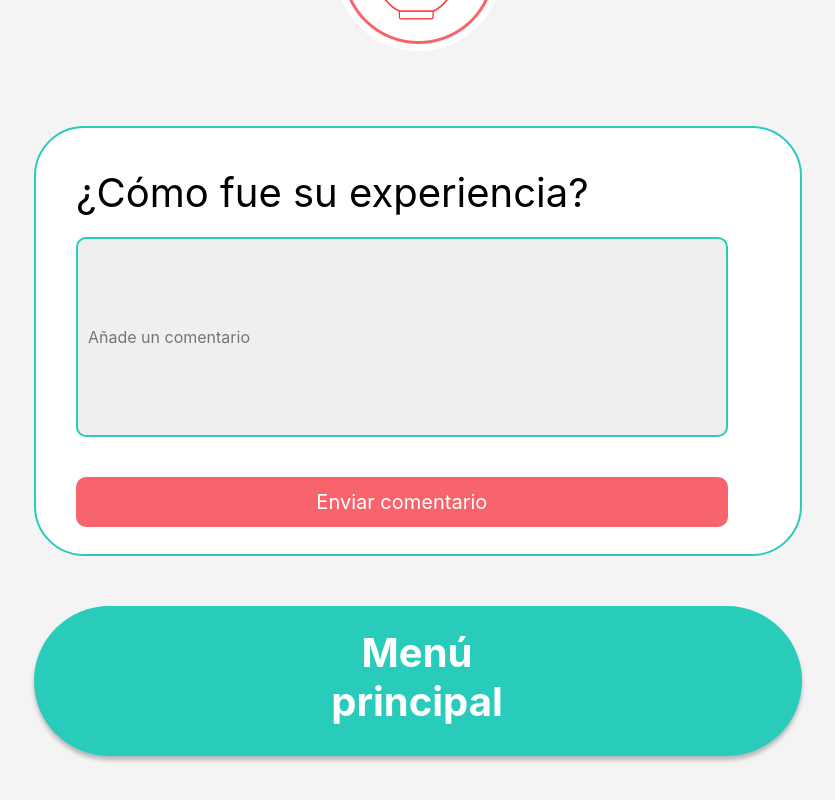
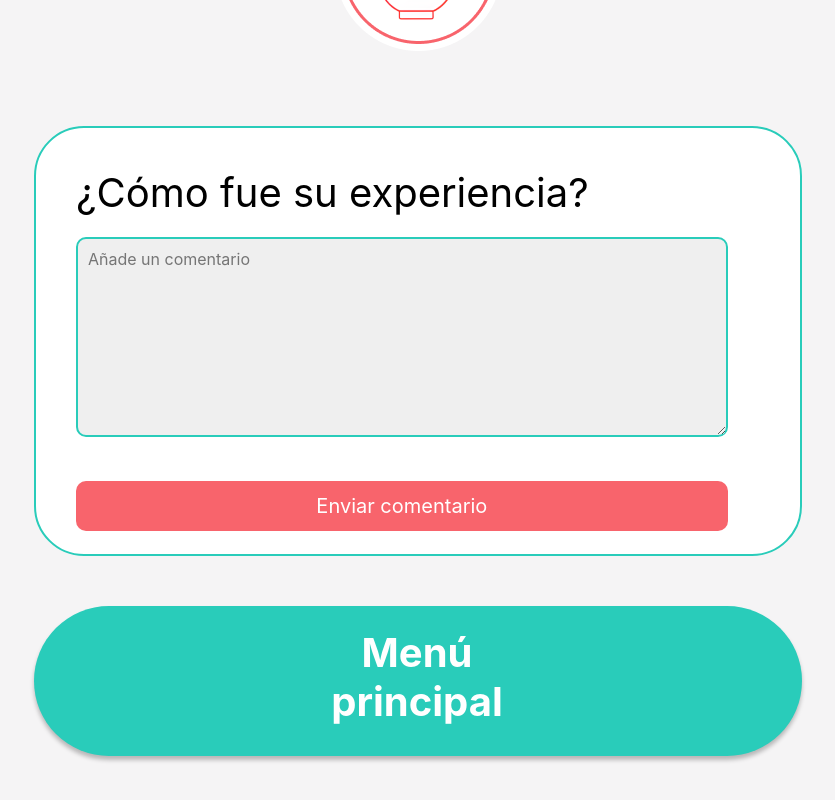
Before and after one commit to ReiReyes/Proyecto-Final, a React (Vite) app: page /comentarios in a window 1280 px wide. Shown: the part 3461-4261 px from the top of the page, without its empty margins (222-1057 px from the left). Built offline with nearby package versions, Linux system fonts and the light colour scheme.

Commit message:
Se arreglo la caja de comentarios

```diff
--- a/src/components/Comentarios.jsx
+++ b/src/components/Comentarios.jsx
@@ -21,7 +21,7 @@ const Checkout = () => {
         <div className="cuadrado">
           <p className="exp">¿Cómo fue su experiencia?</p>
           <br/>
-          <input className="input" placeholder="Añade un comentario"></input>
+          <textarea className="input" placeholder="Añade un comentario"></textarea>
           <button className="botonComentar">
             <p className="enviarComentario">Enviar comentario</p>
           </button>
```
